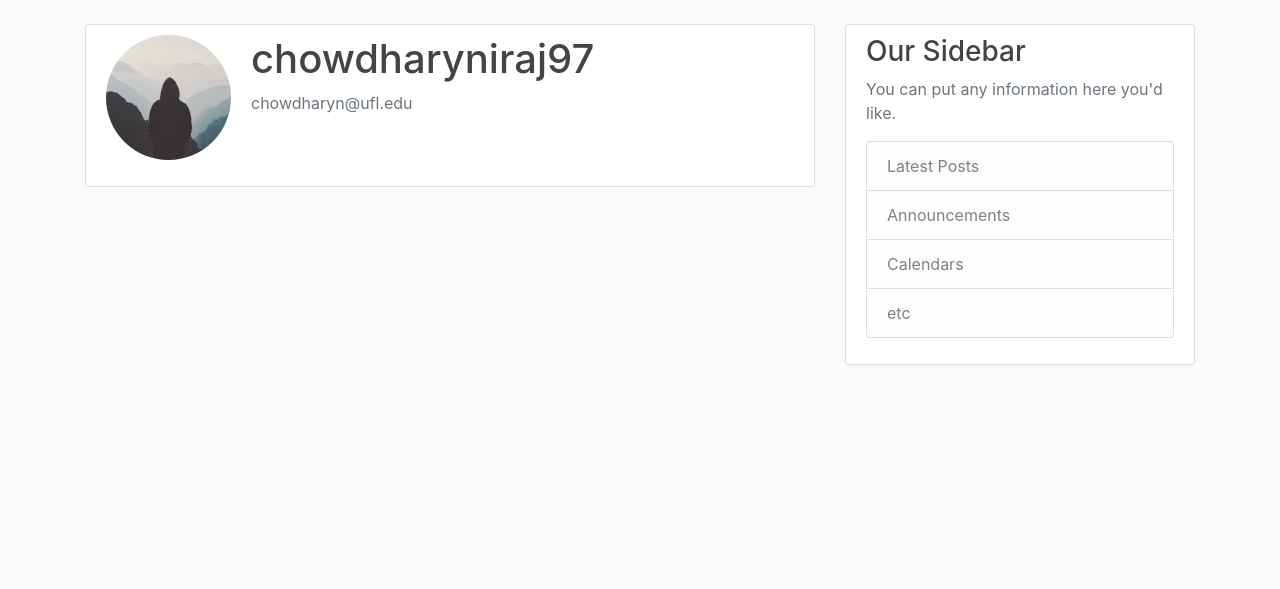
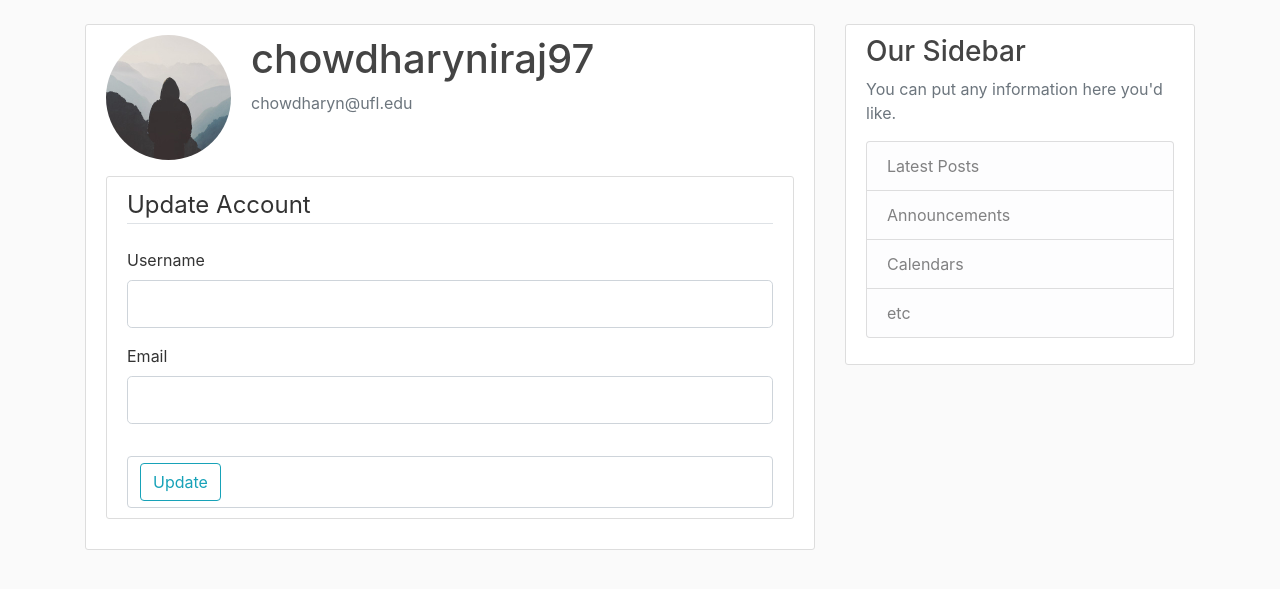
Before and after one commit to chowdharyniraj97/Blog, a Flask app: page /account in a window 1280 px wide. Shown: the part 56-645 px from the top of the page. Run offline with Flask 2, Linux system fonts and the light colour scheme; a user stored in the database is signed in; some libraries are stand-ins or nearby versions.

Commit message:
added update functionality

```diff
--- a/BLog/forms.py
+++ b/BLog/forms.py
@@ -53,7 +53,7 @@ class UpdateForm(FlaskForm):
                 raise ValidationError("Username already taken")
 
     def validate_email(self,email):
-        if username.data!=current_user.username:
+        if email.data!=current_user.email:
             user=User.query.filter_by(email=email.data).first()
             if user:
-                raise ValidationError("Email already registered, please login")
+                raise ValidationError("Email already registered, user other one")
--- a/BLog/route.py
+++ b/BLog/route.py
@@ -1,6 +1,6 @@
 from BLog.models import User, Post
 from flask import  render_template, url_for, flash, redirect, request
-from BLog.forms import RegistrationForm, LoginForm
+from BLog.forms import RegistrationForm, LoginForm, UpdateForm
 from BLog import app,bcrypt,db
 from flask_login import login_user,current_user,logout_user,login_required
 posts = [
@@ -70,8 +70,15 @@ def logout():
     logout_user()
     return redirect(url_for('home'))
 
-@app.route("/account")
+@app.route("/account", methods=['GET', 'POST'])
 @login_required
 def account():
+    form=UpdateForm()
+    if form.validate_on_submit():
+       current_user.username=form.username.data
+       current_user.email=form.email.data
+       db.session.commit()
+       flash('Your accout has been updated successfully','success')
+       return redirect(url_for('account'))
     image_file=url_for('static',filename='profile_pic/'+current_user.image_file)
-    return render_template('account.html', title='Account',image_file=image_file)
+    return render_template('account.html', title='Account',image_file=image_file,form=form)
--- a/BLog/templates/account.html
+++ b/BLog/templates/account.html
@@ -7,6 +7,44 @@
         <p class="text-secondary">{{current_user.email}}</p>
       </div>
     </div>
-    <!-- FORM HERE -->
+<div class="content-section">
+  <form action="" method="POST">
+    {{form.hidden_tag()}}
+    <fieldset class="form-group">
+      <legend class="border-bottom mb-4">Update Account</legend>
+      <div class="form-group">
+        {{ form.username.label(class="form-control-label") }} {% if
+        form.username.errors %} {{ form.username(class="form-control
+        form-control-lg is-invalid") }}
+        <div class="invalid-feedback">
+          {% for error in form.username.errors %}
+          <span>{{ error }}</span>
+          {% endfor %}
+        </div>
+        {% else %} {{ form.username(class="form-control form-control-lg") }} {%
+        endif %}
+      </div>
+
+      <div class="form-group">
+        {{ form.email.label(class="form-control-label") }} {% if
+        form.email.errors %} {{ form.email(class="form-control form-control-lg
+        is-invalid") }}
+        <div class="invalid-feedback">
+          {% for error in form.email.errors %}
+          <span>{{ error }}</span>
+          {% endfor %}
+        </div>
+        {% else %} {{ form.email(class="form-control form-control-lg") }} {%
+        endif %}
+      </div>
+
+
+
+    </fieldset>
+    <div class="form-control">
+      {{form.submit(class='btn btn-outline-info')}}
+    </div>
+  </form>
+</div>
   </div>
 {% endblock content %}
--- a/BLog/templates/register.html
+++ b/BLog/templates/register.html
@@ -61,12 +61,12 @@
       {{form.submit(class='btn btn-outline-info')}}
     </div>
   </form>
-
+</div>
   <div class="border-top pt-3">
     <small class="text-muted">
       Already Have An Account?
       <a href="{{url_for('login')}}" class="ml-2">Sign in</a>
     </small>
   </div>
-</div>
+
 {% endblock content %}
```
Also changed, not shown: BLog/site.db.
